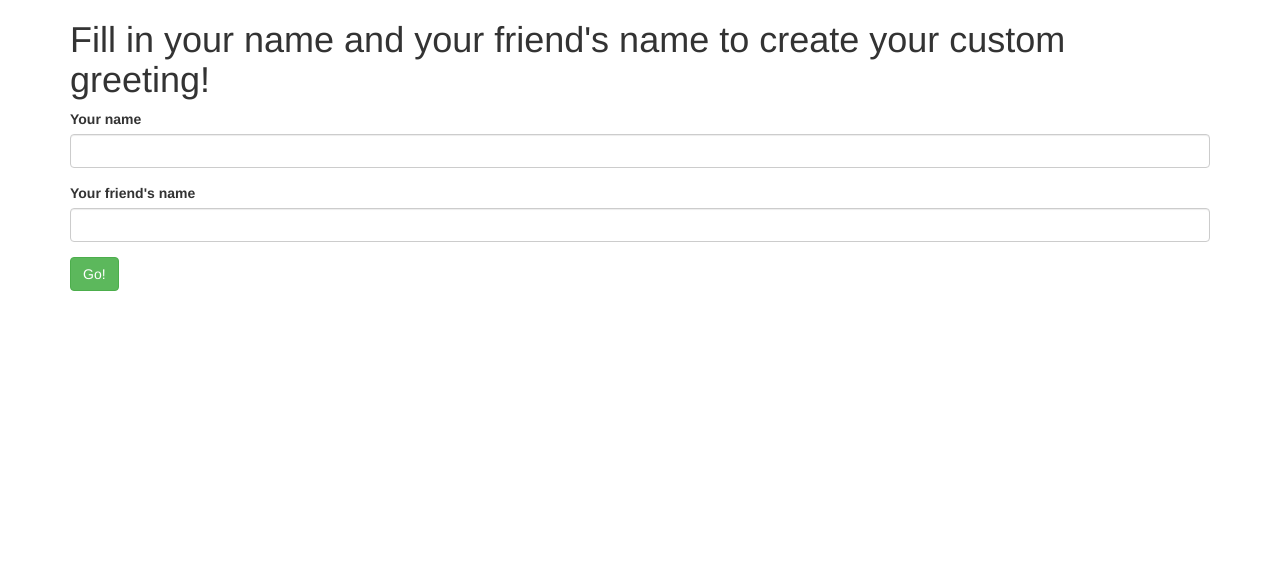
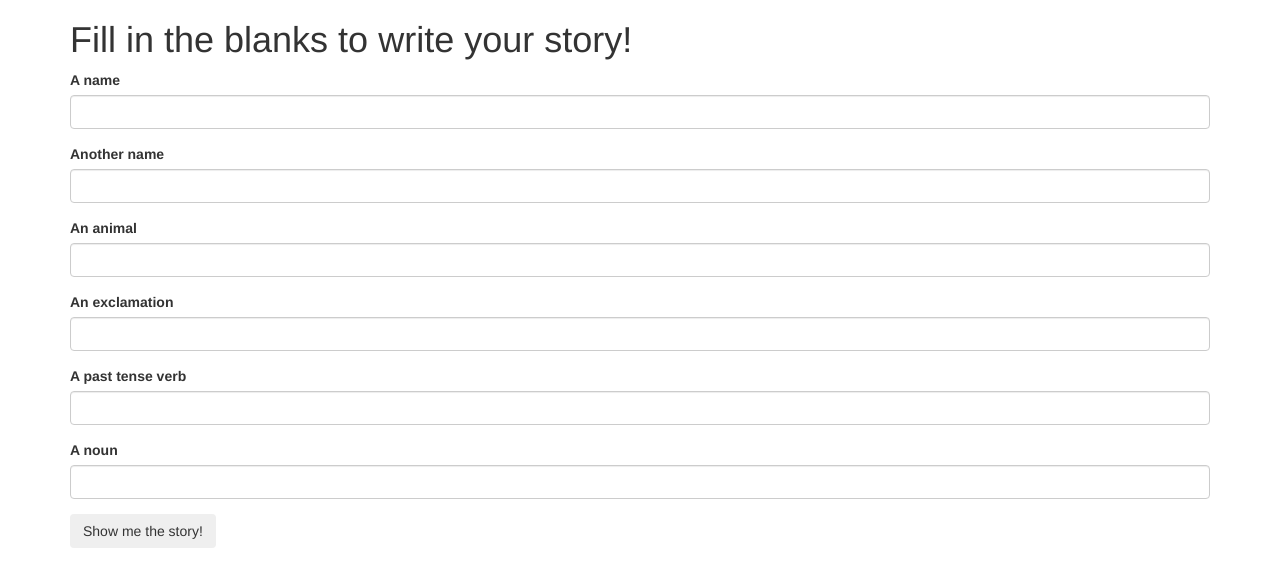
Before and after one commit to robinsola/PHP-Practice, a PHP site: page /greetings_to_anyone.html in a window 1280 px wide. Shown: the top 587 px of the page. Run offline with PHP 8.4, Linux system fonts and the light colour scheme.

Commit message:
add madlibs

```diff
--- a/greetings_to_anyone.html
+++ b/greetings_to_anyone.html
@@ -2,24 +2,39 @@
 <html>
 <head>
     <link rel="stylesheet" href="https://maxcdn.bootstrapcdn.com/bootstrap/3.3.1/css/bootstrap.min.css">
-    <title>Greeting Card Creations</title>
+    <title>A fantastical adventure</title>
 </head>
 <body>
     <div class="container">
-        <h1>Fill in your name and your friend's name to create your custom greeting!</h1>
-
+        <h1>Fill in the blanks to write your story!</h1>
         <form action="letter.php">
             <div class="form-group">
-                <label for="sender">Your name</label>
-                <input id="sender" name="sender" class="form-control" type="text">
+                <label for="person1">A name</label>
+                <input id="person1" name="person1" class="form-control" type="text">
             </div>
             <div class="form-group">
-                <label for="recipient">Your friend's name</label>
-                <input id="recipient" name="recipient" class="form-control" type="text">
+                <label for="person2">Another name</label>
+                <input id="person2" name="person2" class="form-control" type="text">
             </div>
-            <button type="submit" class="btn btn-success">Go!</button>
+            <div class="form-group">
+                <label for="animal">An animal</label>
+                <input id="animal" name="animal" class="form-control" type="text">
+            </div>
+            <div class="form-group">
+                <label for="exclamation">An exclamation</label>
+                <input id="exclamation" name="exclamation" class="form-control" type="text">
+            </div>
+            <div class="form-group">
+                <label for="verb">A past tense verb</label>
+                <input id="verb" name="verb" class="form-control" type="text">
+            </div>
+            <div class="form-group">
+                <label for="noun">A noun</label>
+                <input id="noun" name="noun" class="form-control" type="text">
+            </div>
+
+            <button type="submit" class="btn">Show me the story!</button>
         </form>
-
     </div>
 </body>
 </html>
```
Also changed, not shown: letter.php (+11 -10 lines).
